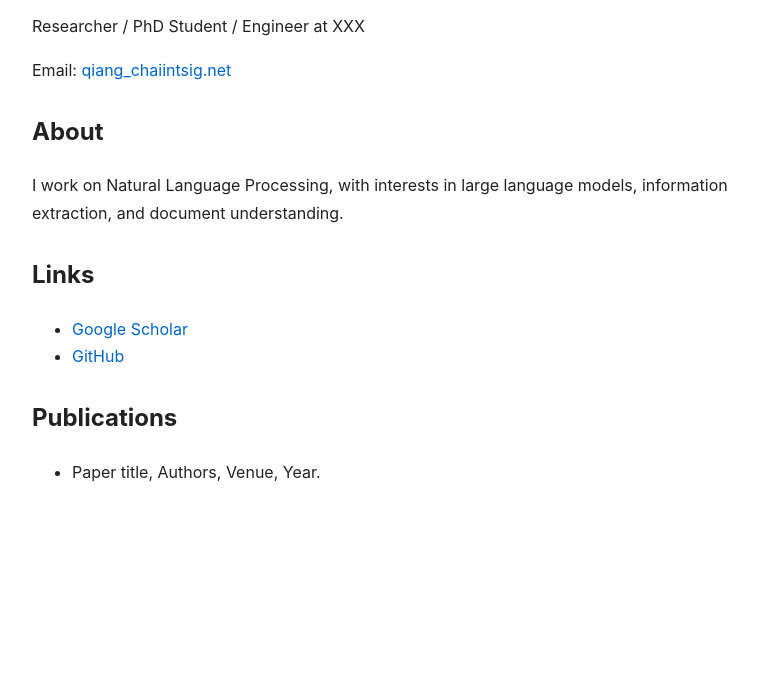
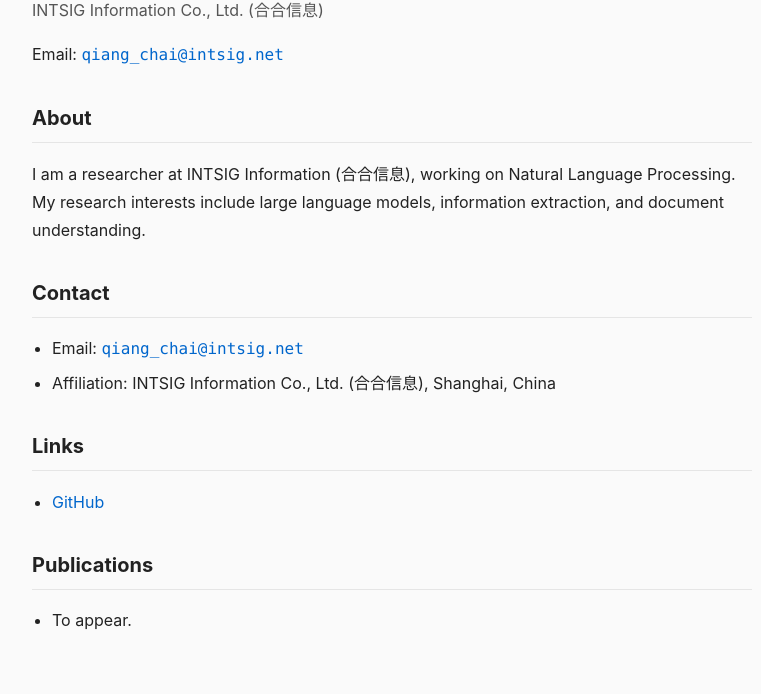
Before and after one commit to qiang-chai/qiang-chai.github.io, a plain HTML site: page index.html in a window 1280 px wide. Shown: the part 117-811 px from the top of the page, without its empty margins (248-1009 px from the left). Drawn offline with Linux system fonts and the light colour scheme.

Commit message:
Update personal information and styling in index.html

```diff
--- a/index.html
+++ b/index.html
@@ -2,43 +2,56 @@
 <html lang="en">
 <head>
 <meta charset="UTF-8">
-<title>Your Name - Homepage</title>
+<title>qiang-chai - Homepage</title>
+<meta name="description" content="Personal homepage of qiang-chai, researcher at INTSIG Information (合合信息).">
 <style>
-body { font-family: -apple-system, "Helvetica Neue", Arial, sans-serif;
-max-width: 720px; margin: 60px auto; padding: 0 20px; line-height: 1.7; color: #222; }
-h1 { margin-bottom: 4px; }
-.email { color: #0066cc; }
-.section { margin-top: 28px; }
+body {
+font-family: -apple-system, BlinkMacSystemFont, "Helvetica Neue", Arial, "PingFang SC", "Microsoft YaHei", sans-serif;
+max-width: 720px;
+margin: 60px auto;
+padding: 0 24px;
+line-height: 1.75;
+color: #222;
+background: #fafafa;
+}
+h1 { margin-bottom: 4px; font-size: 28px; }
+h2 { margin-top: 32px; border-bottom: 1px solid #e5e5e5; padding-bottom: 6px; font-size: 20px; }
+.affiliation { color: #555; margin-top: 0; }
+.email { color: #0066cc; font-family: Menlo, Consolas, monospace; }
 a { color: #0066cc; text-decoration: none; }
 a:hover { text-decoration: underline; }
+ul { padding-left: 20px; }
+li { margin-bottom: 6px; }
 </style>
 </head>
 <body>
 
 <h1>qiang-chai</h1>
-<p>Researcher / PhD Student / Engineer at XXX</p>
-<p>Email: <span class="email">qiang_chaiintsig.net</span></p>
+<p class="affiliation">INTSIG Information Co., Ltd. (合合信息)</p>
+<p>Email: <span class="email">qiang_chai@intsig.net</span></p>
 
-<div class="section">
 <h2>About</h2>
-<p>I work on Natural Language Processing, with interests in large language models,
-information extraction, and document understanding.</p>
-</div>
+<p>
+I am a researcher at INTSIG Information (合合信息), working on Natural Language Processing.
+My research interests include large language models, information extraction,
+and document understanding.
+</p>
 
-<div class="section">
+<h2>Contact</h2>
+<ul>
+<li>Email: <span class="email">qiang_chai@intsig.net</span></li>
+<li>Affiliation: INTSIG Information Co., Ltd. (合合信息), Shanghai, China</li>
+</ul>
+
 <h2>Links</h2>
 <ul>
-<li><a href="https://scholar.google.com/citations?user=XXXX">Google Scholar</a></li>
-<li><a href="https://github.com/yourusername">GitHub</a></li>
+<li><a href="https://github.com/qiang-chai">GitHub</a></li>
 </ul>
-</div>
 
-<div class="section">
 <h2>Publications</h2>
 <ul>
-<li>Paper title, Authors, Venue, Year.</li>
+<li>To appear.</li>
 </ul>
-</div>
 
 </body>
 </html>
```
